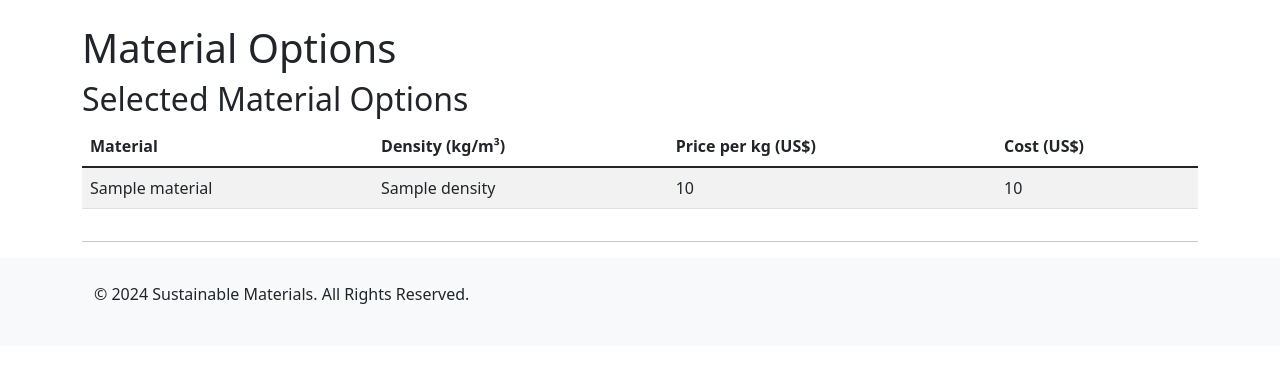
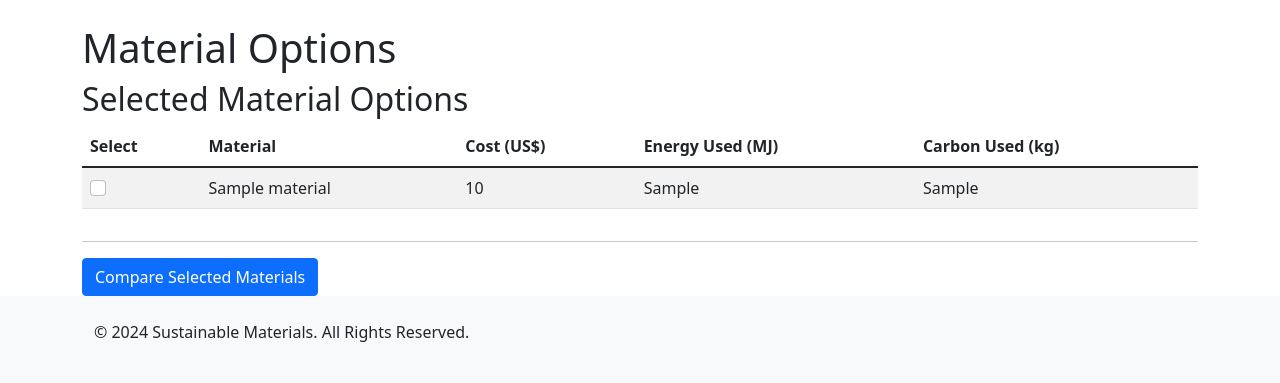
Before and after one commit to mqzpt/ecovalley, a Flask app: template templates/materials.html in a window 1280 px wide. Shown: the part 56-439 px from the top of the page. Run offline with Flask 3, Linux system fonts and the light colour scheme; the template is opened without the code that fills it: most values are stand-ins (such as "Sample title", 1, 10 or a date in 2020).

Commit message:
feat: major improvements to materials selection page

```diff
--- a/materials.py
+++ b/materials.py
@@ -51,8 +51,10 @@ def get_option_dataframes(material_dict) -> pd.DataFrame:
 
     for option in material_dict:
         option_df = materials_df.loc[materials_df['material'].isin(option.keys())]
-        option_df['cost'] = option_df['price_per_kg'] * list(option.values())
-        option_frames.append(option_df)
+        option_df['cost'] = round(option_df['price_per_kg'] * list(option.values()), 3)
+        option_df['energy_used_mj'] = round(option_df['energy_mj_per_kg'] * list(option.values()), 3)
+        option_df['carbon_used_kg'] = round(option_df['carbon_kg_per_kg'] * list(option.values()), 3)
+        option_frames.append(option_df[['material', 'cost', 'energy_used_mj', 'carbon_used_kg']])
 
     return option_frames
 
--- a/server.py
+++ b/server.py
@@ -1,6 +1,7 @@
 from flask import Flask, render_template, request
 from materials import get_materials_for_product, get_option_dataframes
 from waitress import serve
+import pandas as pd
 
 app = Flask(__name__)
 
@@ -23,16 +24,18 @@ def materials_list():
     # Pass the option_frames to the template for rendering
     return render_template('materials.html', option_frames=option_frames)
 
-# Comparison page route
 @app.route('/compare', methods=['POST'])
 def compare():
-    # Get selected materials IDs from form submission (for simplicity, assuming form submission)
-    selected_ids = request.form.getlist('material_ids')
+    selected_names = request.form.getlist('material_names')  # List of selected material names
 
-    # Filter out the selected materials for comparison
-    compared_materials = [material for material in materials if str(material['id']) in selected_ids]
+    # Reload materials from the CSV (or pass them from previous route if necessary)
+    materials_df = pd.read_csv('resources/material_data.csv')  # Assuming materials are stored in a CSV
 
-    return render_template('compare.html', compared_materials=compared_materials)
+    # Filter the DataFrame to get the selected materials
+    compared_materials_df = materials_df[materials_df['material'].isin(selected_names)]
+
+    # Pass the filtered materials to the comparison template
+    return render_template('compare.html', compared_materials=compared_materials_df.to_dict(orient='records'))
 
 if __name__ == "__main__":
     serve(app, host="0.0.0.0", port=8000)
--- a/templates/materials.html
+++ b/templates/materials.html
@@ -4,30 +4,47 @@
 {% if option_frames %}
 <h2>Selected Material Options</h2>
 
+<form method="POST" action="/compare">
   {% for option_df in option_frames %}
   <div class="table-responsive">
     <table class="table table-striped">
       <thead>
         <tr>
+          <th>Select</th>
           <th>Material</th>
-        <th>Density (kg/m³)</th>
-        <th>Price per kg (US$)</th>
           <th>Cost (US$)</th>
+          <th>Energy Used (MJ)</th>
+          <th>Carbon Used (kg)</th>
         </tr>
       </thead>
       <tbody>
         {% for index, row in option_df.iterrows() %}
         <tr>
+          <td>
+            <input
+              class="form-check-input"
+              type="checkbox"
+              name="material_ids"
+              value="{{ row['id'] }}"
+            />
+          </td>
           <td>{{ row['material'] }}</td>
-        <td>{{ row['density'] }}</td>
-        <td>{{ row['price_per_kg'] }}</td>
           <td>{{ row['cost'] }}</td>
+          <td>{{ row['energy_used_mj'] }}</td>
+          <td>{{ row['carbon_used_kg'] }}</td>
         </tr>
         {% endfor %}
       </tbody>
     </table>
   </div>
   <hr />
-{% endfor %} {% else %}
+  {% endfor %}
+
+  <button type="submit" class="btn btn-primary">
+    Compare Selected Materials
+  </button>
+</form>
+
+{% else %}
 <p>No options available. Please submit a prompt.</p>
 {% endif %} {% endblock %}
```
Also changed, not shown: templates/compare.html (+31 -9 lines). Lines whose indentation alone changed are shown as unchanged.
